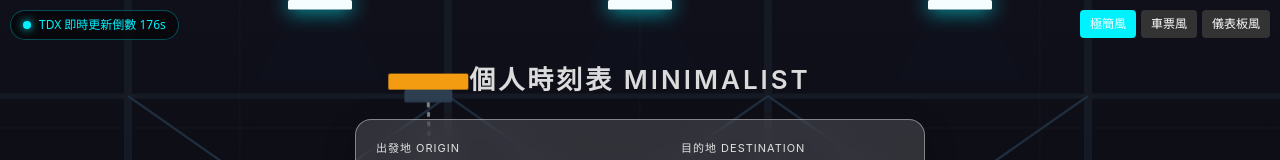
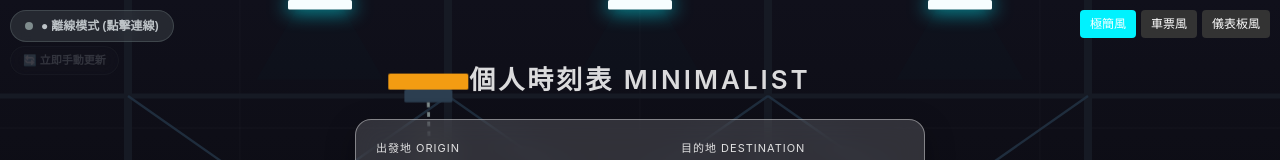
Before and after one commit to LPES104047/TRA-PASS, a Next.js app: page / in a window 1280 px wide. Shown: the top 160 px of the page. Built offline with nearby package versions, Linux system fonts and the light colour scheme; no server answers.

Commit message:
feat: implement double status capsules console (offline by default, 5min auto-close, and 20s manual refresh cooldown)

```diff
--- a/app/api/trains/route.js
+++ b/app/api/trains/route.js
@@ -41,15 +41,16 @@ let apiCache = {};
 export async function GET(request) {
   const { searchParams } = new URL(request.url);
   const origin = searchParams.get('origin');
+  const bypass = searchParams.get('bypass') === 'true';
 
   if (!origin) {
     return NextResponse.json({ error: 'Origin station is required' }, { status: 400 });
   }
 
   try {
-    // 檢查記憶體快取：如果距離上次抓取同一站的資料不到 3 分鐘 (180,000 ms)，直接回傳快取資料
+    // 檢查記憶體快取：如果沒有強制繞過，且距離上次抓取同一站的資料不到 3 分鐘 (180,000 ms)，直接回傳快取資料
     const nowMs = Date.now();
-    if (apiCache[origin] && (nowMs - apiCache[origin].timestamp < 180000)) {
+    if (!bypass && apiCache[origin] && (nowMs - apiCache[origin].timestamp < 180000)) {
       console.log(`[Protective Cache Hit] Returning cached TDX data for ${origin}`);
       return NextResponse.json({ data: apiCache[origin].data });
     }
--- a/app/page.js
+++ b/app/page.js
@@ -21,8 +21,10 @@ export default function Home() {
   const [activeTrain, setActiveTrain] = useState(null);
 
   // 智慧防護與節流狀態
-  const [isTabActive, setIsTabActive] = useState(true);
-  const [isIdle, setIsIdle] = useState(false);
+  const [isLiveConnected, setIsLiveConnected] = useState(false);
+  const [connectionTimeLeft, setConnectionTimeLeft] = useState(300); // 5 分鐘安全限制 (300 秒)
+  const [cooldownTimeLeft, setCooldownTimeLeft] = useState(0); // 手動刷新冷卻 (20 秒)
+  const [forceRefresh, setForceRefresh] = useState(false); // 強制更新標記 (繞過快取)
   const lastFetchTimeRef = useRef(0);
 
   // 初始化時讀取 LocalStorage
@@ -57,42 +59,29 @@ export default function Home() {
     }
   }, [theme, isLoaded]);
 
-  // 監聽 Visibility API 與 閒置偵測 (5 分鐘 = 300,000 ms)
+  // 1. 處理 5 分鐘自動斷線倒數與 20 秒手動更新冷卻倒數
   useEffect(() => {
-    if (typeof window === 'undefined') return;
-
-    // Visibility
-    const handleVisibilityChange = () => {
-      setIsTabActive(!document.hidden);
+    let interval;
+    if (isLiveConnected || cooldownTimeLeft > 0) {
+      interval = setInterval(() => {
+        if (isLiveConnected) {
+          setConnectionTimeLeft(prev => {
+            if (prev <= 1) {
+              setIsLiveConnected(false); // 5 分鐘到，自動斷線關閉
+              return 300;
+            }
+            return prev - 1;
+          });
+        }
+        if (cooldownTimeLeft > 0) {
+          setCooldownTimeLeft(prev => prev - 1);
+        }
+      }, 1000);
+    }
+    return () => {
+      if (interval) clearInterval(interval);
     };
-    document.addEventListener("visibilitychange", handleVisibilityChange);
-
-    // Idle Detection
-    let idleTimer;
-    const resetIdleTimer = () => {
-      setIsIdle(false);
-      clearTimeout(idleTimer);
-      idleTimer = setTimeout(() => {
-        setIsIdle(true);
-      }, 300000); // 5 分鐘
-    };
-
-    window.addEventListener("mousemove", resetIdleTimer);
-    window.addEventListener("keydown", resetIdleTimer);
-    window.addEventListener("click", resetIdleTimer);
-    window.addEventListener("scroll", resetIdleTimer);
-
-    resetIdleTimer();
-
-    return () => {
-      document.removeEventListener("visibilitychange", handleVisibilityChange);
-      window.removeEventListener("mousemove", resetIdleTimer);
-      window.removeEventListener("keydown", resetIdleTimer);
-      window.removeEventListener("click", resetIdleTimer);
-      window.removeEventListener("scroll", resetIdleTimer);
-      clearTimeout(idleTimer);
-    };
-  }, []);
+  }, [isLiveConnected, cooldownTimeLeft]);
 
   useEffect(() => {
     fetch(`/data.json?v=${Date.now()}`)
@@ -105,10 +94,11 @@ export default function Home() {
 
     let countdownInterval;
 
-    const fetchLive = async () => {
-      setRefreshCountdown(null); // Show loading or wait state while fetching
+    const fetchLive = async (bypass = false) => {
+      setRefreshCountdown(null); // 同步中
       try {
-        const res = await fetch(`/api/trains?origin=${origin}&_t=${Date.now()}`);
+        const url = `/api/trains?origin=${origin}&_t=${Date.now()}${bypass ? '&bypass=true' : ''}`;
+        const res = await fetch(url);
         const result = await res.json();
         if (result.data) {
           setLiveData(result.data);
@@ -128,7 +118,7 @@ export default function Home() {
       if (currentHour >= 23 || currentHour < 5) {
         // 半夜：每 5 分鐘的整點觸發 (例如 00, 05, 10...)
         const totalSecs = currentMins * 60 + currentSecs;
-        const nextMarkSecs = Math.ceil((totalSecs + 1) / 300) * 300; // +1 避免剛好在 0 秒時算出自己
+        const nextMarkSecs = Math.ceil((totalSecs + 1) / 300) * 300;
         delaySeconds = nextMarkSecs - totalSecs;
       } else {
         // 白天：每 3 分鐘的整點觸發 (例如 00, 03, 06, 09...)以節省點數
@@ -152,12 +142,16 @@ export default function Home() {
       }, 1000);
     };
 
-    // 如果目前分頁活躍且非閒置，才進行 fetch 或是設定定時器
-    if (isTabActive && !isIdle) {
+    // 只有在即時連線開啟時，才發送請求或進行倒數
+    if (isLiveConnected) {
+      if (forceRefresh) {
+        setTimeout(() => setForceRefresh(false), 0); // 延遲更新以防 React 同步引發階梯式重繪警告
+        fetchLive(true); // 強制更新 (繞過快取)
+      } else {
         const timeSinceLastFetch = Date.now() - lastFetchTimeRef.current;
         if (timeSinceLastFetch >= 180000 || lastFetchTimeRef.current === 0) {
           // 已過期或第一次載入，立刻向後端取資料
-        fetchLive();
+          fetchLive(false);
         } else {
           // 未過期，計算剩餘時間並重啟倒數計時器
           const remainingSecs = Math.max(1, Math.ceil((180000 - timeSinceLastFetch) / 1000));
@@ -175,15 +169,16 @@ export default function Home() {
             });
           }, 1000);
         }
+      }
     } else {
-      // 若背景中或閒置，清空倒數顯示
+      // 離線模式，清空倒數顯示
       setRefreshCountdown(null);
     }
 
     return () => {
       if (countdownInterval) clearInterval(countdownInterval);
     };
-  }, [origin, isLoaded, isTabActive, isIdle]);
+  }, [origin, isLoaded, isLiveConnected, forceRefresh]);
 
   if (!data) return <div style={{color: 'white', textAlign: 'center', marginTop: '20vh'}}>載入中...</div>;
 
@@ -294,6 +289,28 @@ export default function Home() {
     }, animDir);
   };
 
+  const toggleLiveConnection = () => {
+    setIsLiveConnected(prev => {
+      const next = !prev;
+      if (next) {
+        setConnectionTimeLeft(300); // 重置為 5 分鐘
+      }
+      return next;
+    });
+  };
+
+  const handleManualRefresh = () => {
+    if (!isLiveConnected || cooldownTimeLeft > 0) return;
+    setCooldownTimeLeft(20); // 20 秒手動更新冷卻
+    setForceRefresh(true); // 標記強制刷新以繞過後台快取
+  };
+
+  const formatTimeLeft = (secs) => {
+    const m = Math.floor(secs / 60);
+    const s = secs % 60;
+    return `${m}m ${String(s).padStart(2, '0')}s`;
+  };
+
   const props = {
     origin, setOrigin: handleOriginChange,
     dest, setDest: handleDestChange,
@@ -305,23 +322,53 @@ export default function Home() {
 
   return (
     <>
-      <div style={{
+      {/* 📡 膠囊一：即時連線開關 */}
+      <button
+        onClick={toggleLiveConnection}
+        style={{
           position: 'fixed', top: 10, left: 10, zIndex: 9999,
           display: 'flex', alignItems: 'center', gap: 8,
-        background: isIdle ? 'rgba(231, 76, 60, 0.2)' : 'rgba(0,0,0,0.5)',
-        padding: '5px 12px', borderRadius: '20px',
-        color: isIdle ? '#FF6B6B' : '#00F2FE',
-        fontSize: '12px', backdropFilter: 'blur(5px)',
-        border: isIdle ? '1px solid rgba(231, 76, 60, 0.4)' : '1px solid rgba(0, 242, 254, 0.3)',
-        transition: 'all 0.5s ease'
-      }}>
+          background: isLiveConnected ? 'rgba(46, 204, 113, 0.15)' : 'rgba(127, 140, 141, 0.2)',
+          padding: '6px 14px', borderRadius: '20px',
+          color: isLiveConnected ? '#2ECC71' : '#BDC3C7',
+          fontSize: '12px', fontWeight: 'bold', backdropFilter: 'blur(8px)',
+          border: isLiveConnected ? '1px solid rgba(46, 204, 113, 0.4)' : '1px solid rgba(127, 140, 141, 0.3)',
+          cursor: 'pointer', transition: 'all 0.3s ease',
+          boxShadow: isLiveConnected ? '0 0 10px rgba(46, 204, 113, 0.1)' : 'none'
+        }}
+      >
         <span style={{
           display: 'inline-block', width: 8, height: 8, borderRadius: '50%',
-          background: isIdle ? '#FF6B6B' : (refreshCountdown === null ? '#FFD700' : '#00F2FE'),
-          boxShadow: `0 0 8px ${isIdle ? '#FF6B6B' : (refreshCountdown === null ? '#FFD700' : '#00F2FE')}`
+          background: isLiveConnected ? (refreshCountdown === null ? '#FFD700' : '#2ECC71') : '#7F8C8D',
+          boxShadow: isLiveConnected ? `0 0 8px ${refreshCountdown === null ? '#FFD700' : '#2ECC71'}` : 'none',
         }}></span>
-        {isIdle ? '💤 已暫停自動更新 (移動滑鼠以恢復)' : (refreshCountdown === null ? '正在同步 TDX...' : `TDX 即時更新倒數 ${refreshCountdown}s`)}
-      </div>
+        {isLiveConnected ? (
+          <span>連線中 ({formatTimeLeft(connectionTimeLeft)}) | {refreshCountdown === null ? '同步中' : `${refreshCountdown}s`} ✕</span>
+        ) : (
+          <span>● 離線模式 (點擊連線)</span>
+        )}
+      </button>
+
+      {/* 🔄 膠囊二：手動立即更新 */}
+      <button
+        onClick={handleManualRefresh}
+        disabled={!isLiveConnected || cooldownTimeLeft > 0}
+        style={{
+          position: 'fixed', top: 46, left: 10, zIndex: 9999,
+          display: 'flex', alignItems: 'center', gap: 6,
+          background: !isLiveConnected ? 'rgba(127, 140, 141, 0.05)' : (cooldownTimeLeft > 0 ? 'rgba(230, 126, 34, 0.15)' : 'rgba(52, 152, 219, 0.15)'),
+          padding: '5px 12px', borderRadius: '20px',
+          color: !isLiveConnected ? 'rgba(189, 195, 199, 0.4)' : (cooldownTimeLeft > 0 ? '#E67E22' : '#3498DB'),
+          fontSize: '11px', fontWeight: 'bold', backdropFilter: 'blur(8px)',
+          border: !isLiveConnected ? '1px solid rgba(127, 140, 141, 0.1)' : (cooldownTimeLeft > 0 ? '1px solid rgba(230, 126, 34, 0.4)' : '1px solid rgba(52, 152, 219, 0.4)'),
+          cursor: isLiveConnected && cooldownTimeLeft === 0 ? 'pointer' : 'not-allowed',
+          transition: 'all 0.3s ease',
+          opacity: isLiveConnected ? 1 : 0.5,
+          pointerEvents: isLiveConnected ? 'auto' : 'none'
+        }}
+      >
+        <span>{cooldownTimeLeft > 0 ? `⏳ 鎖定中 (${cooldownTimeLeft}s)` : '🔄 立即手動更新'}</span>
+      </button>
       <div style={{position: 'fixed', top: 10, right: 10, zIndex: 9999, display: 'flex', gap: 5}}>
         <button onClick={() => setTheme(1)} style={{padding: '5px 10px', background: theme===1?'#00F2FE':'#333', color: 'white', border: 'none', borderRadius: 4, cursor: 'pointer', fontSize: '12px'}}>極簡風</button>
         <button onClick={() => setTheme(2)} style={{padding: '5px 10px', background: theme===2?'#1B3B6F':'#333', color: 'white', border: 'none', borderRadius: 4, cursor: 'pointer', fontSize: '12px'}}>車票風</button>
```
Lines whose indentation alone changed are shown as unchanged.
